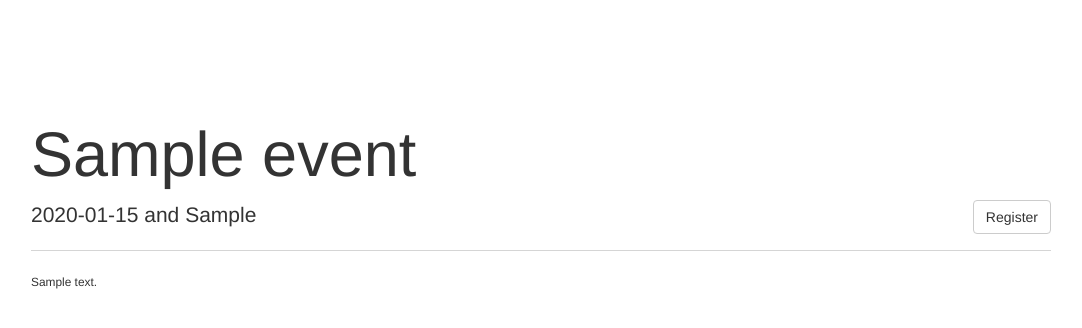
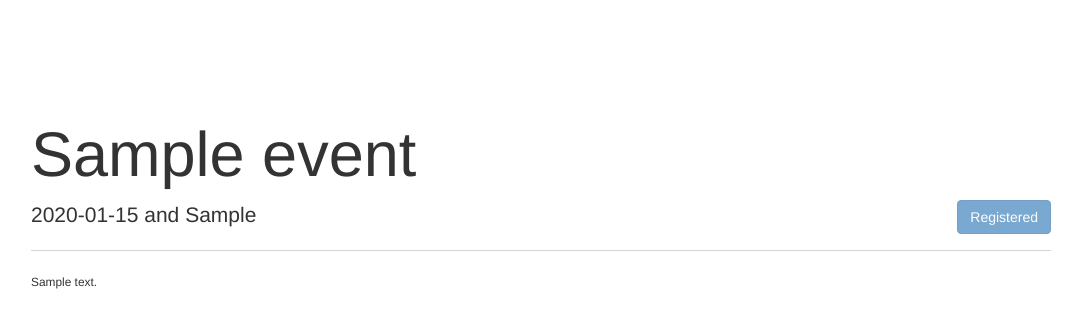
Before and after one commit to WLBQE/Takeit, a Flask app: page /event_detail/1 in a window 1280 px wide. Shown: the part 226-554 px from the top of the page, without its empty margins (99-1181 px from the left). Run offline with Flask 2, Linux system fonts and the light colour scheme; the visitor is signed in with stand-in values (Sample User, id 1); tables that the repository leaves empty hold one stand-in row (values such as "Sample post"); some libraries are stand-ins or nearby versions.

Commit message:
registered

```diff
--- a/app/templates/event_detail.html
+++ b/app/templates/event_detail.html
@@ -37,8 +37,11 @@ Demo App
     <div style="background: transparent !important;" class="jumbotron">
       <h1>{{ event[1] }}</h1>
 {#        <button type="button" class="btn btn-default pull-right" > Register</button>#}
-        <button class="btn btn-default pull-right" type="button" onclick="window.location.href='{{ url_for( 'register', eventid = event[0] ) }}';">Register</button>
-
+        {% if true %}
+            <button class="btn btn-primary pull-right" type="button" disabled="disabled">Registered</button>
+        {% else %}
+            <button class="btn btn-default pull-right" type="button" onclick="window.location.href='{{ url_for( 'register', eventid = event[0] ) }}';">Register</button>
+         {% endif %}
       <p>{{ event[2] }} and {{ event[4] }}</p>
 
        <hr>
```
